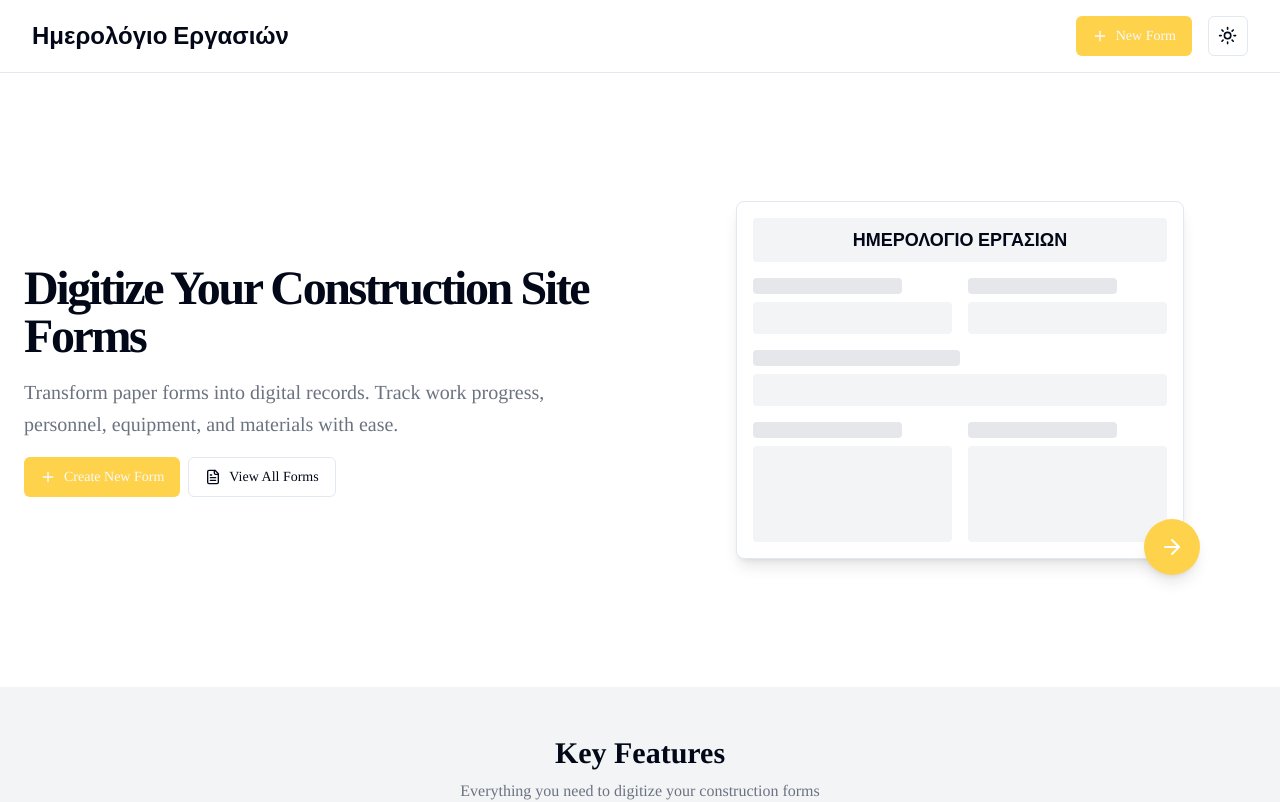
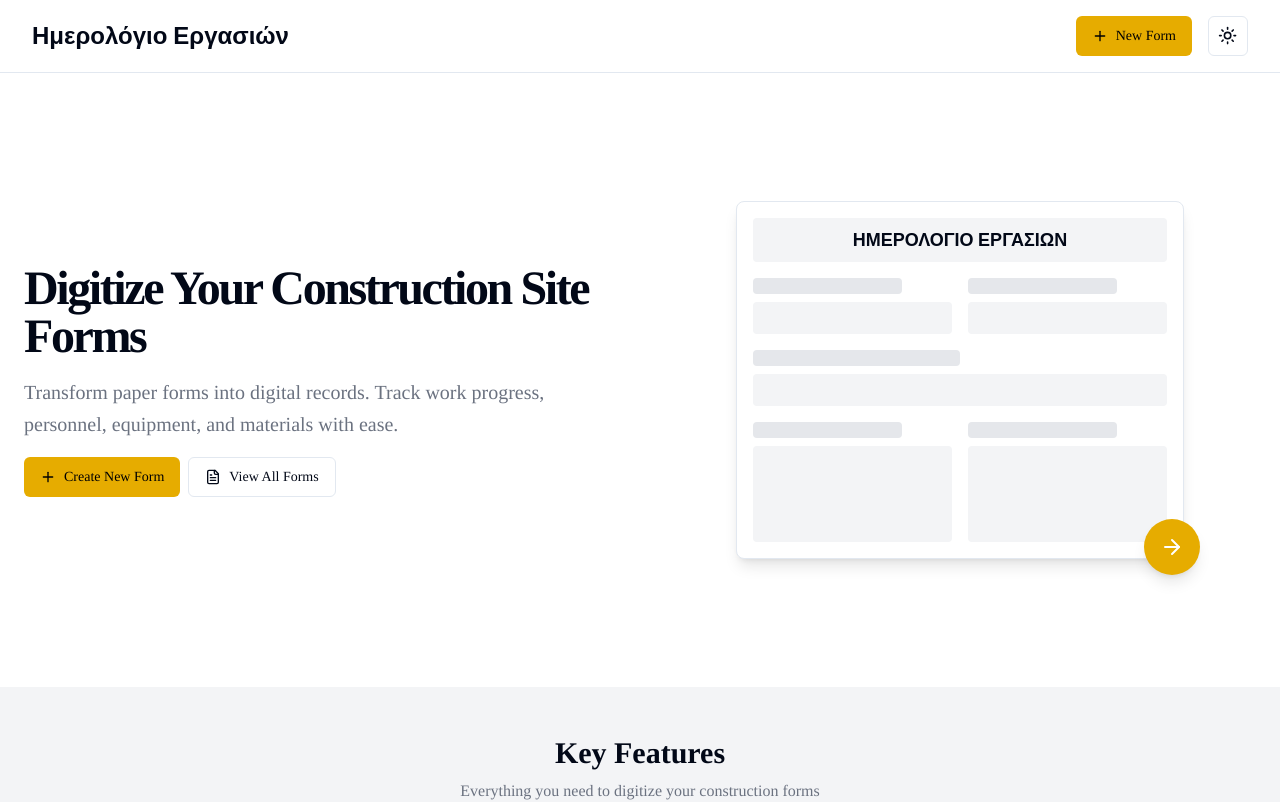
Before and after one commit to mstath1s/Construction_worker_log, a Next.js app: page / in a window 1280 px wide. Shown: the top 802 px of the page. Built offline with nearby package versions, Linux system fonts and the light colour scheme.

Commit message:
make better color choices for buttons

```diff
--- a/app/globals.css
+++ b/app/globals.css
@@ -13,8 +13,8 @@
     --popover: 0 0% 100%;
     --popover-foreground: 222.2 84% 4.9%;
 
-    --primary: 45 100% 65%;
-    --primary-foreground: 210 40% 98%;
+    --primary: 45 100% 45%;
+    --primary-foreground: 0 0% 0%;
 
     --secondary: 210 40% 96.1%;
     --secondary-foreground: 222.2 47.4% 11.2%;
@@ -45,8 +45,8 @@
     --popover: 222.2 84% 4.9%;
     --popover-foreground: 210 40% 98%;
 
-    --primary: 45 100% 65%;
-    --primary-foreground: 222.2 47.4% 11.2%;
+    --primary: 45 80% 50%;
+    --primary-foreground: 0 0% 0%;
 
     --secondary: 217.2 32.6% 17.5%;
     --secondary-foreground: 210 40% 98%;
```
